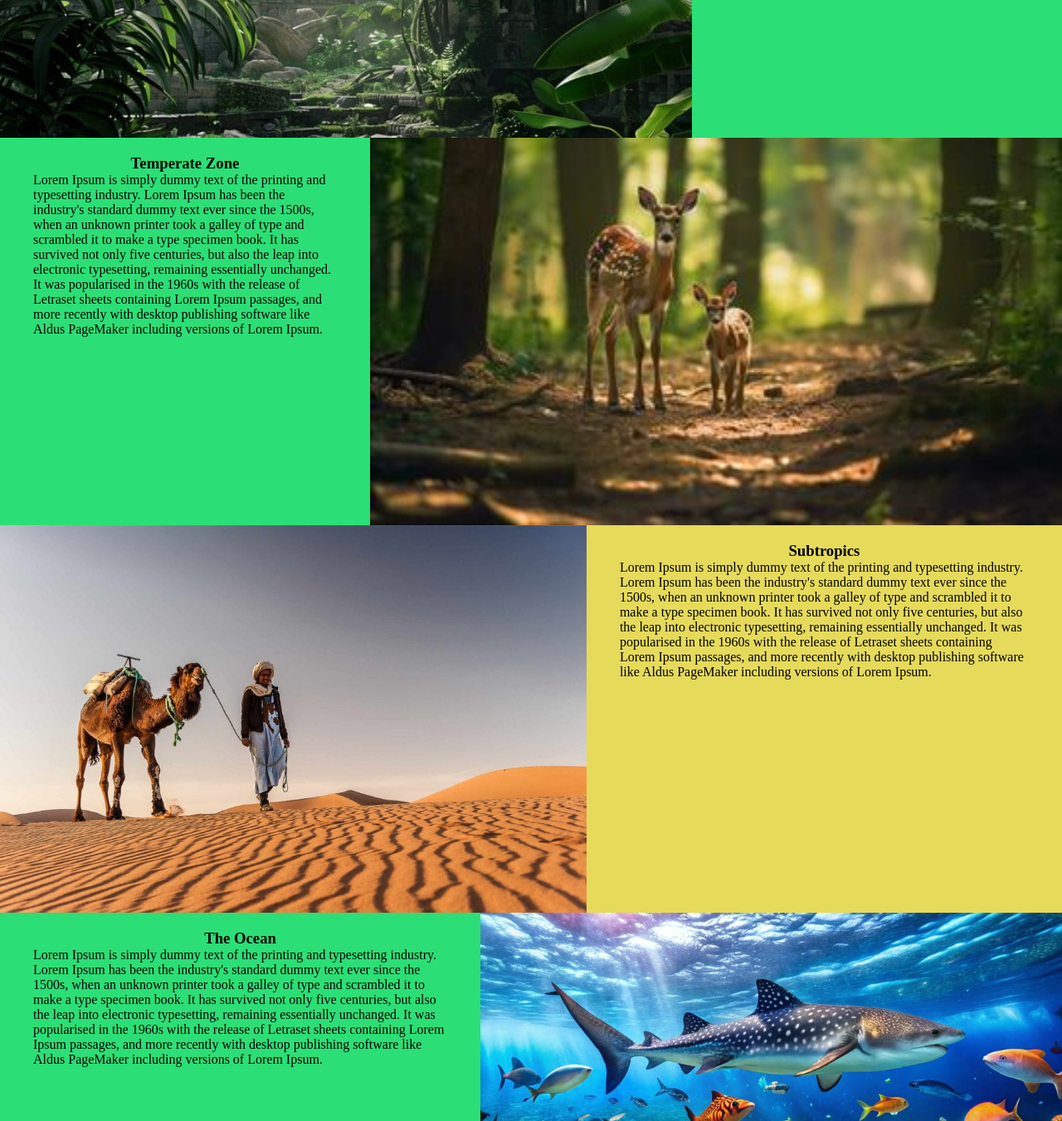
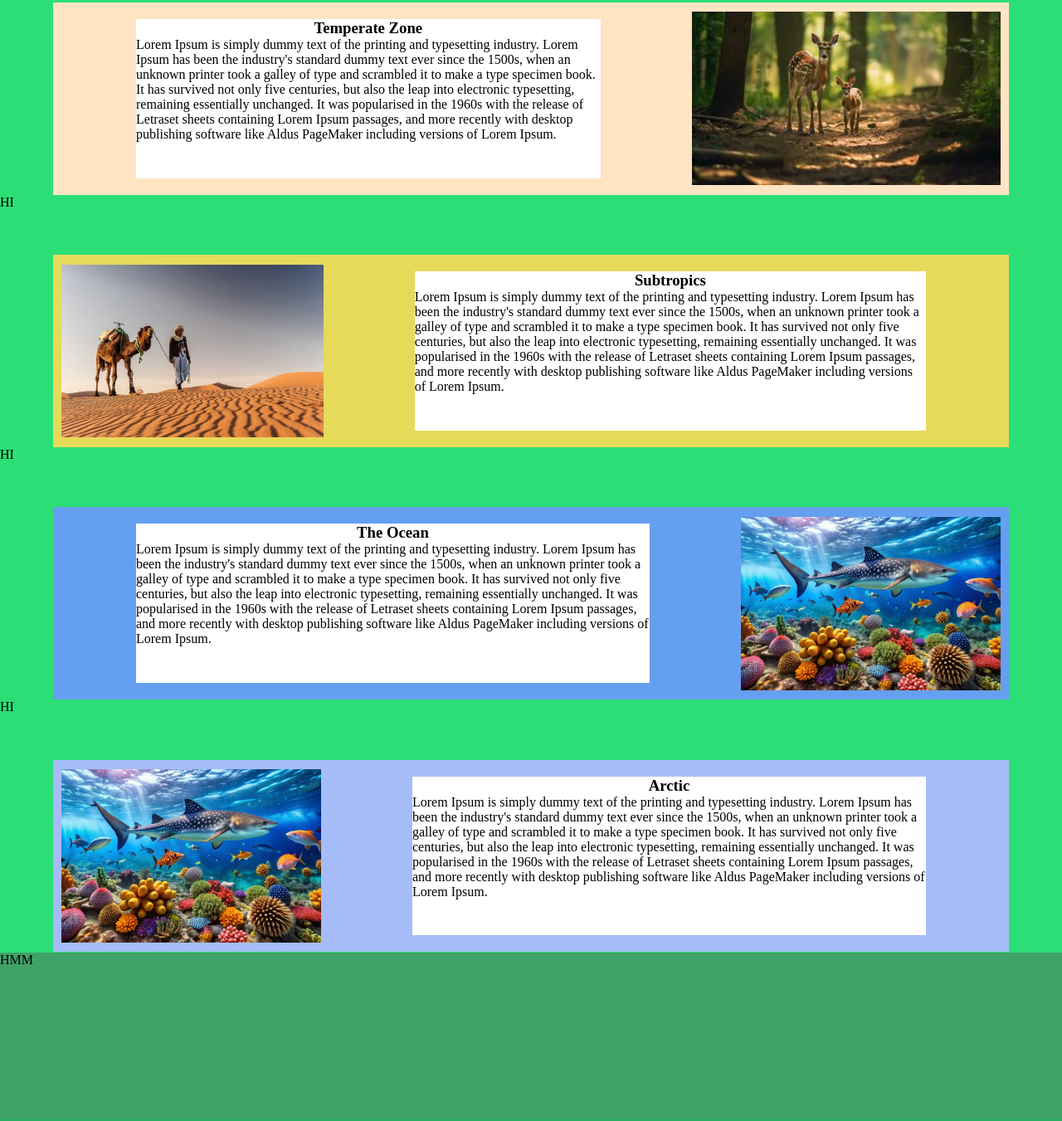
Before and after one commit to JimNTI/Kunden_Har_Alltid_Ratt, a plain HTML site: page index.html in a window 1280 px wide. Shown: the part 1332-2683 px from the top of the page at 83% size. Drawn offline with Linux system fonts and the light colour scheme.

Commit message:
experimenterat mer med layout
experimenting with layout to get a better view of all the elements

```diff
--- a/css/styles.css
+++ b/css/styles.css
@@ -6,7 +6,7 @@
 
 body {
     display:grid;
-    height: 2000px;
+    height: auto;
     background-color: #27ae60;
     grid-column: auto;
     grid-row: auto auto auto;
@@ -127,18 +127,25 @@ margin-right: auto;
     height: 100%;
     flex-direction: column;
     background-color: #2bdf76;
+    width: 100%;
+}
+
+.climate-zones .space {
+    height: 5%;
 }
 
 
 
-article {
+
+.climate-zones article {
+    margin: 0px 5% 0px 5%;
     display: flex;
-    height: 25%;
-    width: 100%;
+    height: 16%;
+    width: 90%;
 }
 
 .tropics {
-    background-color: #2bdf76;
+    background-color: #27b863;
 }
 .temperate {
     background-color:bisque
@@ -146,14 +153,19 @@ article {
 .subtropics {
     background-color: rgb(230, 218, 91);
 }
-.ocean
+.ocean {
+    background-color: rgb(101, 159, 239);
+}
+.icy {
+    background-color: rgb(166, 188, 248);
+}
 
 
 
 article img {
     height: 90%;
     width: 40%;
-    margin: 30px 10px auto 10px;
+    margin: auto 10px auto 10px;
 
 }
 
@@ -161,7 +173,12 @@ article .climate-zones-text {
     text-align: left;
     display: flex;
     flex-direction: column;
-    margin: 20px 40px 20px 40px;
+    margin: 20px 100px 20px 100px;
+    background-color: white;
+}
+
+article .climate-zones-text :hover {
+
 
 }
 article h1 {
@@ -174,4 +191,5 @@ article h1 {
 footer {
     grid-area: ft;
     background-color: rgba(128, 128, 128, 0.26);
+    height: 200px;
 }
--- a/index.html
+++ b/index.html
@@ -37,19 +37,32 @@
 
 
     <section class="climate-zones"> <!-- displays 4 zones and brief info about these zones + a link for recommended places -->
-         <article> <img src="img/ancient-jungle-ruins-stockcake.jpg" alt="">
+        <article class="tropics"> <img src="img/ancient-jungle-ruins-stockcake.jpg" alt="">
             <div class="climate-zones-text"><h1>Tropical Zone</h1>Lorem Ipsum is simply dummy text of the printing and typesetting industry. Lorem Ipsum has been the industry's standard dummy text ever since the 1500s, when an unknown printer took a galley of type and scrambled it to make a type specimen book. It has survived not only five centuries, but also the leap into electronic typesetting, remaining essentially unchanged. It was popularised in the 1960s with the release of Letraset sheets containing Lorem Ipsum passages, and more recently with desktop publishing software like Aldus PageMaker including versions of Lorem Ipsum.</div>
         </article>
 
-        <article><div class="climate-zones-text"><h1>Temperate Zone</h1>Lorem Ipsum is simply dummy text of the printing and typesetting industry. Lorem Ipsum has been the industry's standard dummy text ever since the 1500s, when an unknown printer took a galley of type and scrambled it to make a type specimen book. It has survived not only five centuries, but also the leap into electronic typesetting, remaining essentially unchanged. It was popularised in the 1960s with the release of Letraset sheets containing Lorem Ipsum passages, and more recently with desktop publishing software like Aldus PageMaker including versions of Lorem Ipsum.</div>
+        <div class="space">HI</div>
+
+        <article class="temperate"><div class="climate-zones-text"><h1>Temperate Zone</h1>Lorem Ipsum is simply dummy text of the printing and typesetting industry. Lorem Ipsum has been the industry's standard dummy text ever since the 1500s, when an unknown printer took a galley of type and scrambled it to make a type specimen book. It has survived not only five centuries, but also the leap into electronic typesetting, remaining essentially unchanged. It was popularised in the 1960s with the release of Letraset sheets containing Lorem Ipsum passages, and more recently with desktop publishing software like Aldus PageMaker including versions of Lorem Ipsum.</div>
             <img src="/img/forest.jpg" alt="">
         </article>
+
+        <div class="space">HI</div>
 
         <article class="subtropics"> <img src="/img/Desert.jpg" alt=""><div class="climate-zones-text"><h1>Subtropics</h1>Lorem Ipsum is simply dummy text of the printing and typesetting industry. Lorem Ipsum has been the industry's standard dummy text ever since the 1500s, when an unknown printer took a galley of type and scrambled it to make a type specimen book. It has survived not only five centuries, but also the leap into electronic typesetting, remaining essentially unchanged. It was popularised in the 1960s with the release of Letraset sheets containing Lorem Ipsum passages, and more recently with desktop publishing software like Aldus PageMaker including versions of Lorem Ipsum.</div>
         </article>
 
-        <article><div class="climate-zones-text"><h1>The Ocean</h1>Lorem Ipsum is simply dummy text of the printing and typesetting industry. Lorem Ipsum has been the industry's standard dummy text ever since the 1500s, when an unknown printer took a galley of type and scrambled it to make a type specimen book. It has survived not only five centuries, but also the leap into electronic typesetting, remaining essentially unchanged. It was popularised in the 1960s with the release of Letraset sheets containing Lorem Ipsum passages, and more recently with desktop publishing software like Aldus PageMaker including versions of Lorem Ipsum.</div>
+        <div class="space">HI</div>
+
+        <article class="ocean"><div class="climate-zones-text"><h1>The Ocean</h1>Lorem Ipsum is simply dummy text of the printing and typesetting industry. Lorem Ipsum has been the industry's standard dummy text ever since the 1500s, when an unknown printer took a galley of type and scrambled it to make a type specimen book. It has survived not only five centuries, but also the leap into electronic typesetting, remaining essentially unchanged. It was popularised in the 1960s with the release of Letraset sheets containing Lorem Ipsum passages, and more recently with desktop publishing software like Aldus PageMaker including versions of Lorem Ipsum.</div>
             <img src="/img/Ocean.jpg" alt="">
+        </article>
+
+        <div class="space">HI</div>
+
+        <article class="icy"><img src="/img/Ocean.jpg" alt="">
+            <div class="climate-zones-text"><h1>Arctic</h1>Lorem Ipsum is simply dummy text of the printing and typesetting industry. Lorem Ipsum has been the industry's standard dummy text ever since the 1500s, when an unknown printer took a galley of type and scrambled it to make a type specimen book. It has survived not only five centuries, but also the leap into electronic typesetting, remaining essentially unchanged. It was popularised in the 1960s with the release of Letraset sheets containing Lorem Ipsum passages, and more recently with desktop publishing software like Aldus PageMaker including versions of Lorem Ipsum.</div>
+
         </article>
 
     </section>
```
